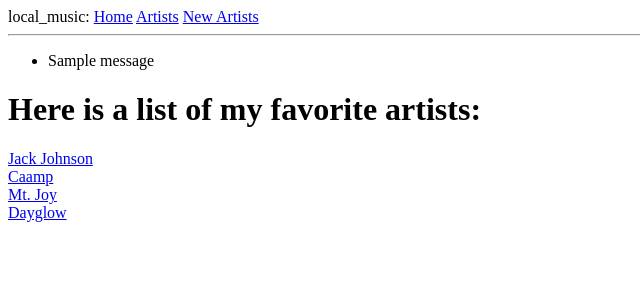
After one commit to AidanTrierweiler/aidan_music_app, a Flask app: page /artist in a window 1280 px wide. The commit adds this page. Shown: the top 300 px of the page, without its empty margins (0-640 px from the left). Run offline with Flask 3, Linux system fonts and the light colour scheme; one stand-in notice (Sample message) is shown.

Commit message:
everything for lab 2 and working

```diff
--- a/app/routes.py
+++ b/app/routes.py
@@ -5,15 +5,20 @@ from app import app
 @app.route('/')
 @app.route('/index')
 def index():
-    user = {'username': 'Miguel'}
-    posts = [
-        {
-            'author': {'username': 'John'},
-            'body': 'Beautiful day in Portland!'
-        },
-        {
-            'author': {'username': 'Susan'},
-            'body': 'The Avengers movie was so cool!'
-        }
-    ]
-    return render_template('index.html', title='Home', user=user, posts=posts)
+    return render_template('index.html', title='Home')
+
+
+@app.route('/artist')
+def artist():
+    artist_list = ["Jack Johnson", "Caamp", "Mt. Joy", "Dayglow"]
+    return render_template("artist.html", title="Artist", artist_list=artist_list)
+
+
+@app.route('/caamp')
+def artist_page():
+    return render_template("caamp.html", title="Caamp",)
+
+
+@app.route('/new_artist')
+def new_artist():
+    return render_template("new_artist.html", title="New Artist")
--- /dev/null
+++ b/app/templates/artist.html
@@ -0,0 +1,10 @@
+{% extends "base.html" %}
+
+{% block content %}
+    <h1>Here is a list of my favorite artists:</h1>
+    {% for artist in artist_list %}
+    <div>
+        <a href="/caamp">{{ artist }}</a>
+    </div>
+    {% endfor %}
+{% endblock %}
--- a/app/templates/base.html
+++ b/app/templates/base.html
@@ -1,10 +1,30 @@
-<!DOCTYPE html>
-<html lang="en">
-<head>
-    <meta charset="UTF-8">
-    <title>Title</title>
-</head>
-<body>
+<!doctype html>
+<html>
+    <head>
+        {% if title %}
+        <title>{{ title }} - local_music</title>
+        {% else %}
+        <title>Welcome to local_music</title>
+        {% endif %}
+    </head>
+    <body>
+        <div>
+            local_music:
+            <a href="{{ url_for('index') }}" }}>Home</a>
+            <a href="{{ url_for("artist") }}" }}>Artists</a>
+            <a href="{{ url_for("new_artist") }}" }}>New Artists</a>
 
-</body>
+        </div>
+        <hr>
+        {% with messages = get_flashed_messages() %}
+        {% if messages %}
+        <ul>
+            {% for message in messages %}
+            <li>{{ message }}</li>
+            {% endfor %}
+        </ul>
+        {% endif %}
+        {% endwith %}
+        {% block content %}{% endblock %}
+    </body>
 </html>
--- /dev/null
+++ b/app/templates/new_artist.html
@@ -0,0 +1,6 @@
+{% extends "base.html" %}
+
+{% block content %}
+    <h1>Create New artist</h1>
+    <p>Page under construction</p>
+{% endblock %}
```
Also changed, not shown: app/templates/caamp.html (added, +10 -0 lines), app/templates/index.html (+7 -9 lines).
